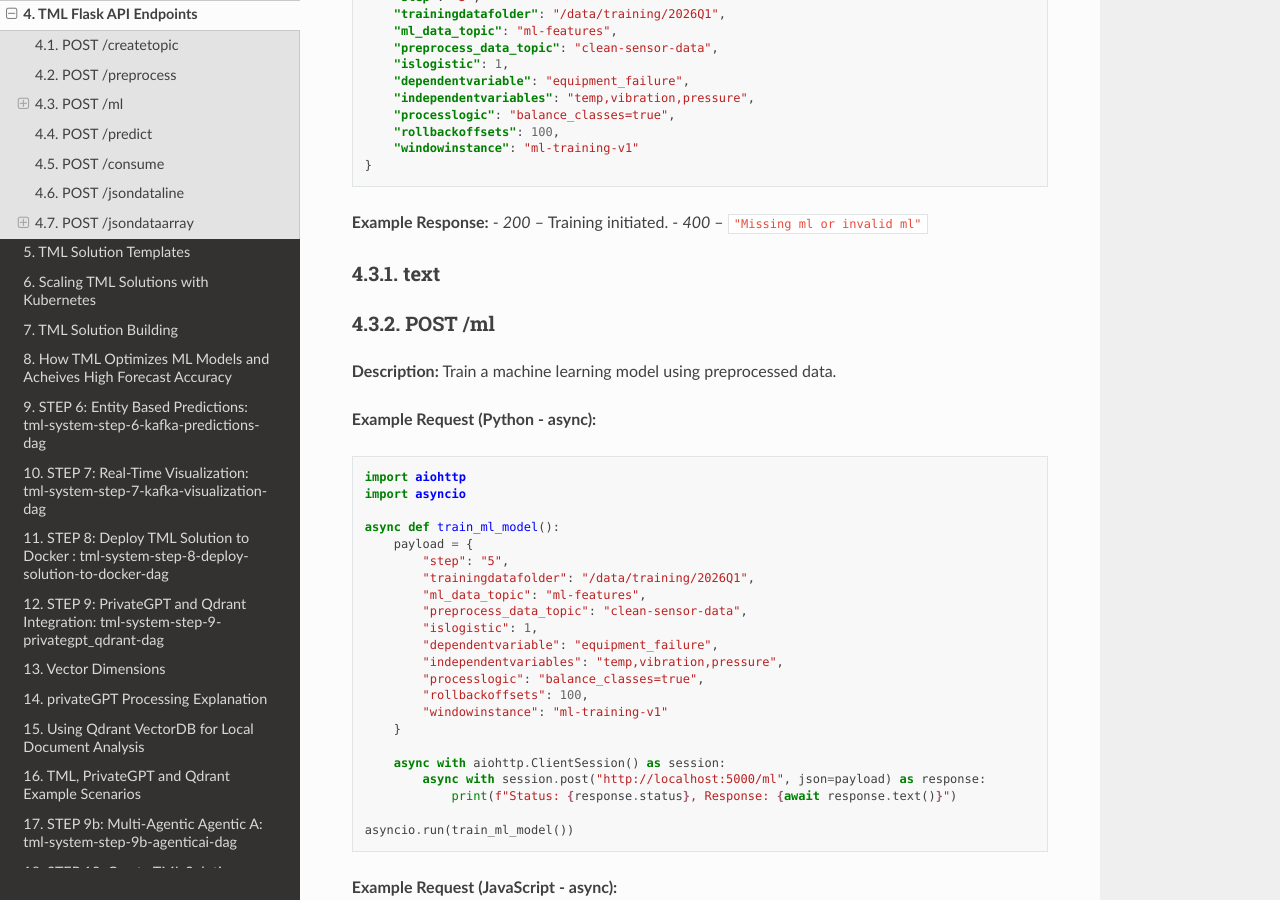
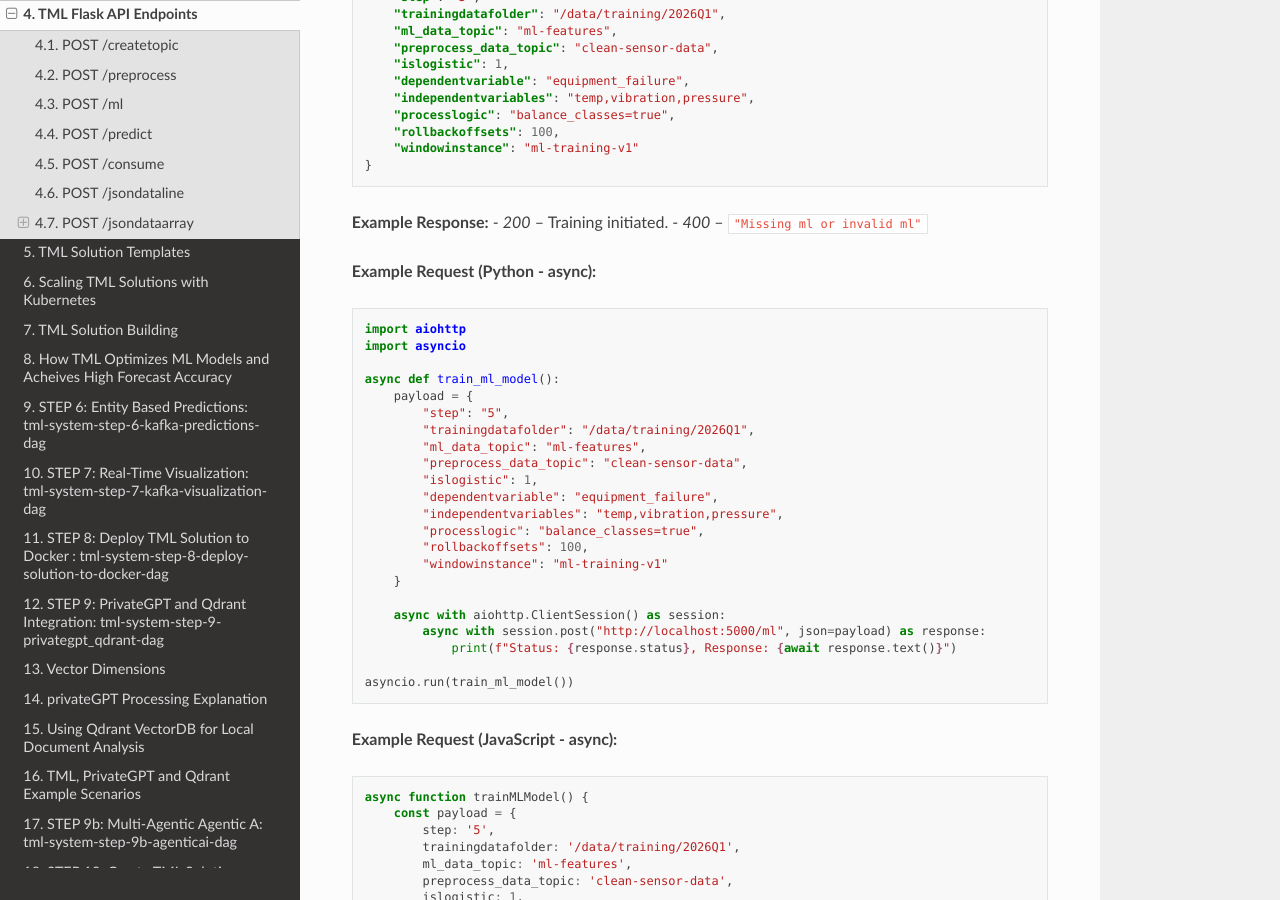
Before and after one commit to smaurice101/readthedocs, a Sphinx documentation site: the page built from docs/source/tmlapi.rst, in a window 1280 px wide and 900 px high, scrolled down 4662 px. Built offline with Sphinx 7.4.7 and the Read the Docs theme 3.1.0, drawn with Linux system fonts in a browser that asks for light colours.

Commit message:
Update tmlapi.rst

```diff
--- a/docs/source/tmlapi.rst
+++ b/docs/source/tmlapi.rst
@@ -273,14 +273,6 @@ Train a machine learning model using preprocessed data.
 **Example Response:**
 - *200* – Training initiated.
 - *400* – ``"Missing ml or invalid ml"``
-
-text
---------------------------
-POST /ml
---------------------------
-
-**Description:**
-Train a machine learning model using preprocessed data.
 
 **Example Request (Python - async):**
 
```
